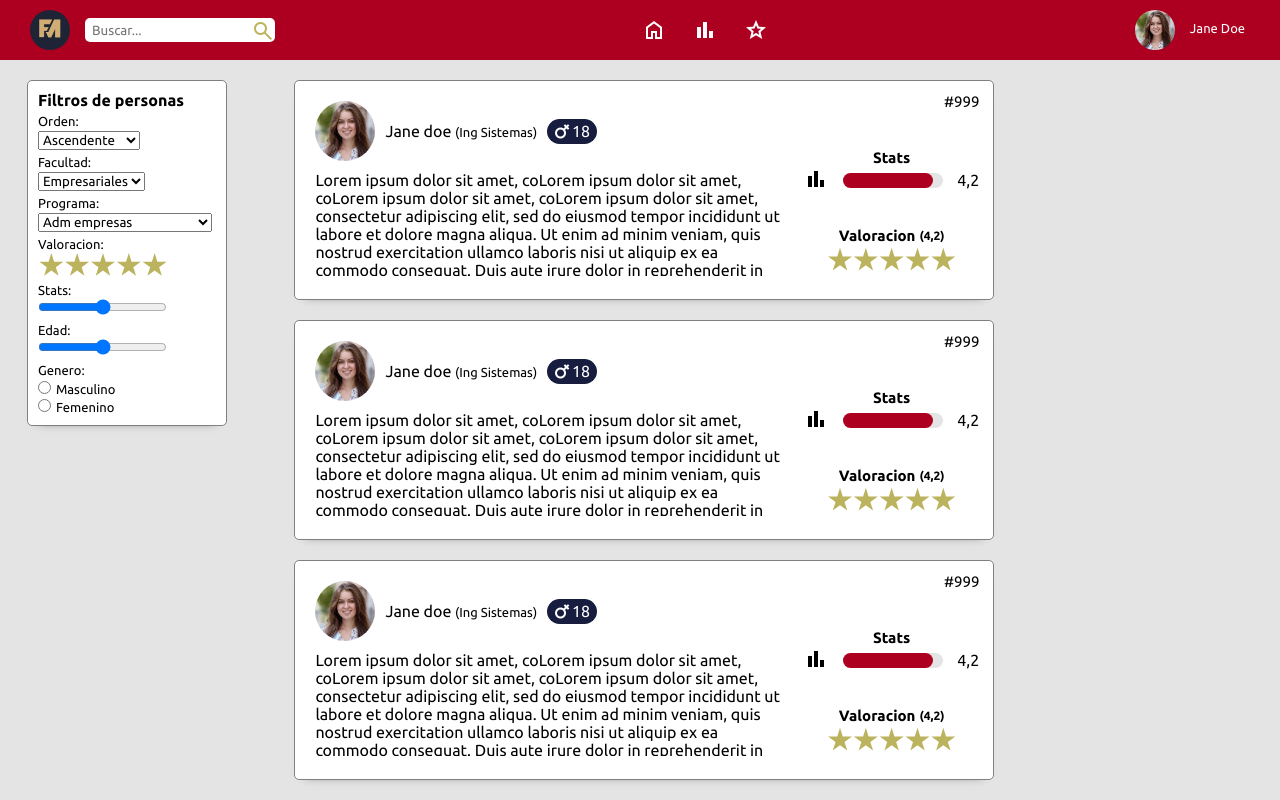
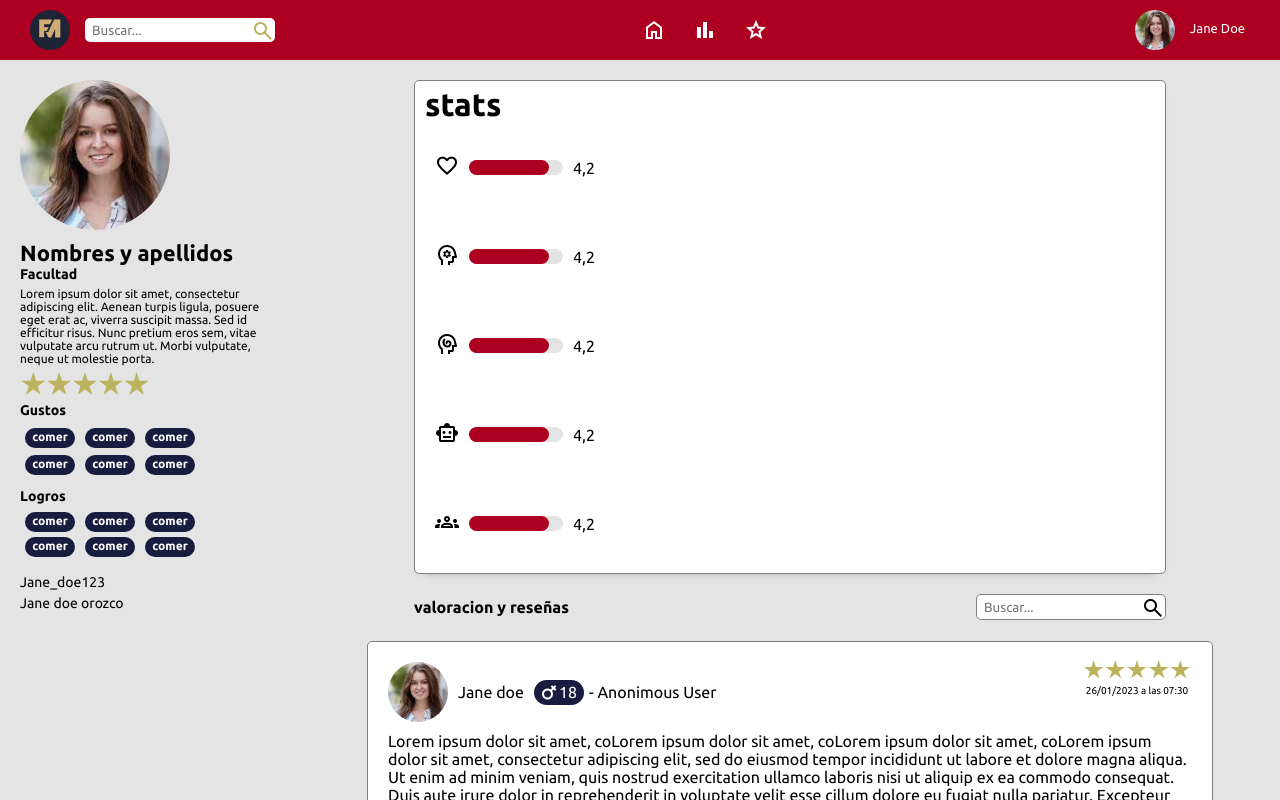
Before and after one commit to victor291201/funimag, a React (Create React App) app: page / in a window 1280 px wide. Shown: the top 800 px of the page. Built offline with nearby package versions, Linux system fonts and the light colour scheme.

Commit message:
todays preview

```diff
--- a/src/App.js
+++ b/src/App.js
@@ -8,7 +8,7 @@ import './styles/BaseStyles/styles.css';
 
 function App() {
   return (
-    <Valoracion/>
+    <Profile/>
   );
 }
 
--- a/src/styles/Inicio/styles.css
+++ b/src/styles/Inicio/styles.css
@@ -19,7 +19,7 @@
 }
 .Infilters{
     width: 100%;
-    padding: 20px 27px;
+    padding: 20px 31px;
     height: 100vh;
     grid-area: filters;
     overflow-y: auto;
```
Also changed, not shown: Mejoras.txt, 1 other file (tests, documents, lock files or other folders).
